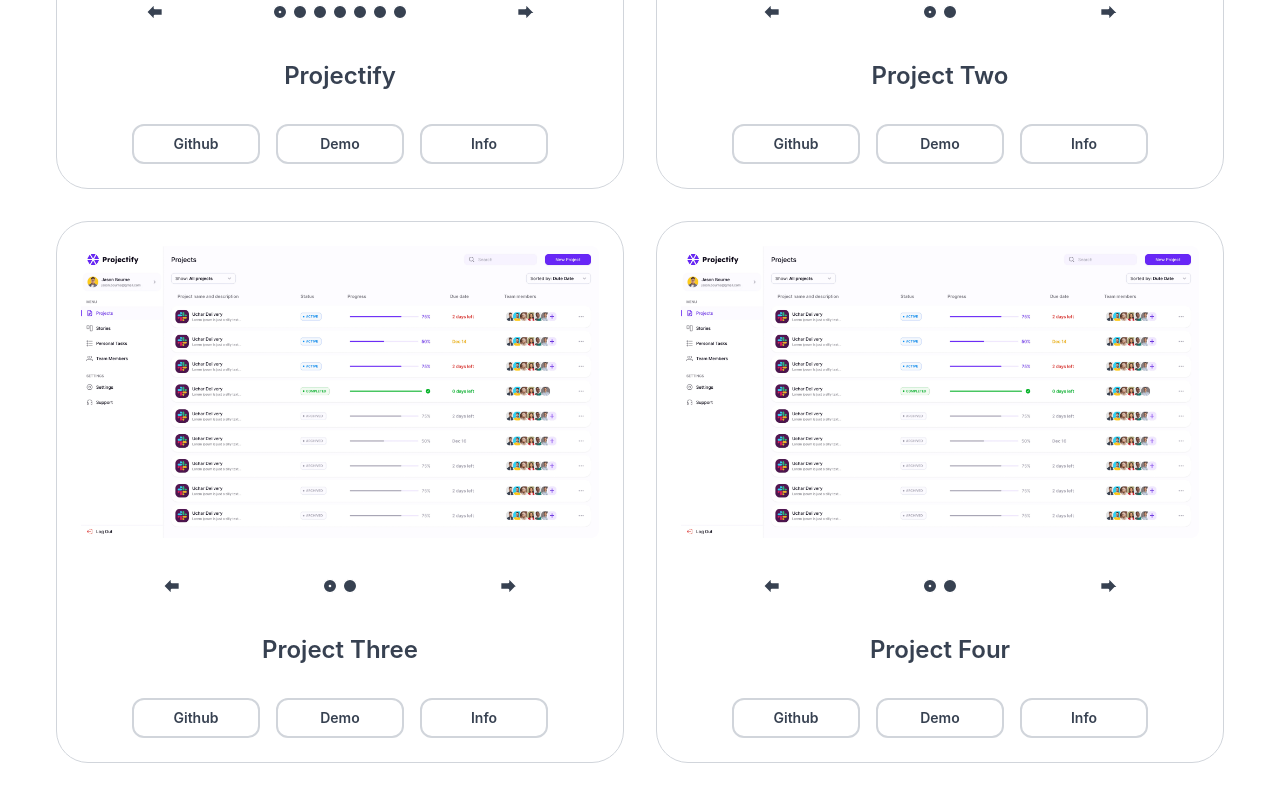
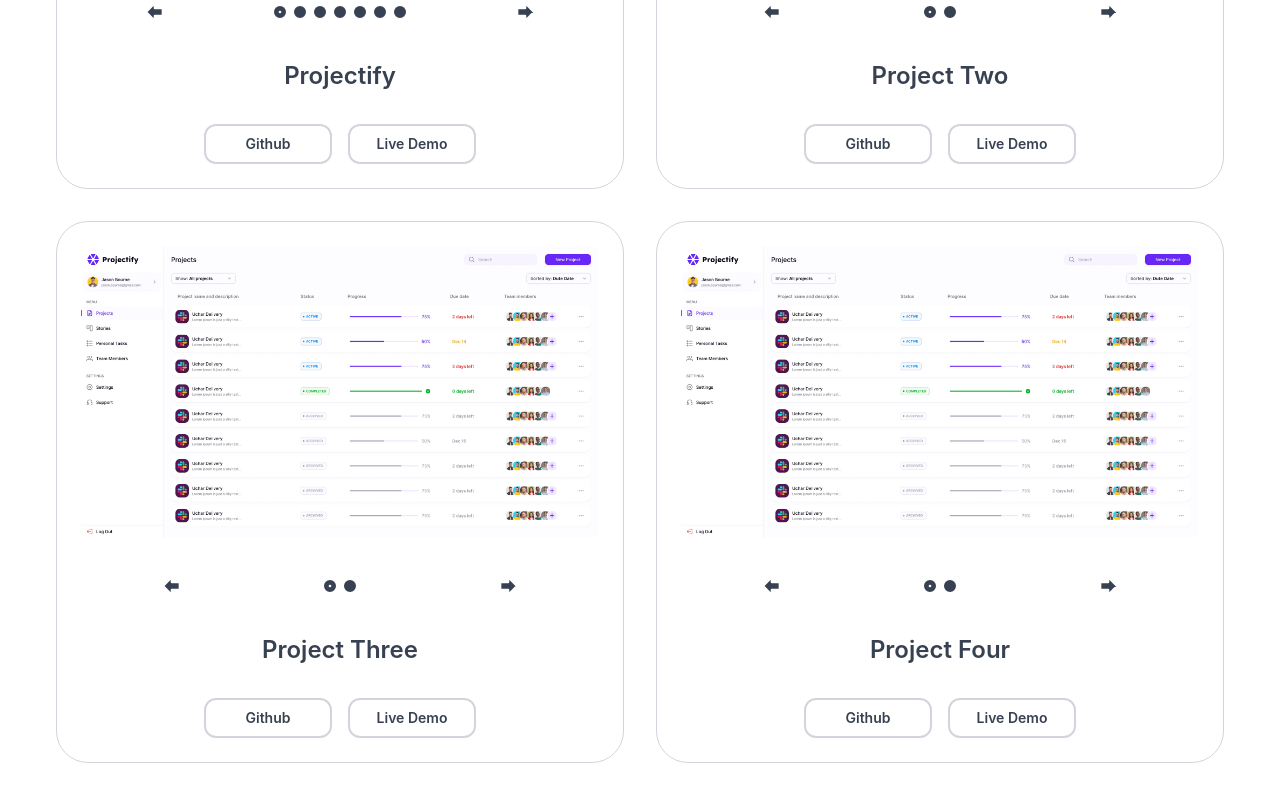
Before and after one commit to kulievdev/portfolio-website, a React (Vite) app: page / in a window 1280 px wide. Shown: the part 1540-2333 px from the top of the page. Built offline with nearby package versions, Linux system fonts and the light colour scheme.

Commit message:
Remove Info Cta

```diff
--- a/src/Components/Cta.tsx
+++ b/src/Components/Cta.tsx
@@ -35,7 +35,7 @@ const Cta: React.FC<CtaProps> = ({ type, projectCtaText }) => {
             );
           case "project cta":
             return (
-              <button className="w-[8rem] rounded-xl border-2 border-gray-300 px-6 py-2 text-sm font-semibold text-gray-700 transition-colors duration-300 ease-linear hover:border-gray-700 hover:bg-gray-700 hover:text-white desktop:text-lg ">
+              <button className="w-[8rem] rounded-xl  border-2 border-gray-300 px-6 py-2 text-sm font-semibold text-gray-700 transition-colors duration-300 ease-linear hover:border-gray-700 hover:bg-gray-700 hover:text-white desktop:w-[10rem] desktop:text-lg ">
                 {projectCtaText}
               </button>
             );
--- a/src/Pages/Projects/Project.tsx
+++ b/src/Pages/Projects/Project.tsx
@@ -98,8 +98,7 @@ const Project: React.FC<ProjectProps> = ({ name, images, index }) => {
       </h2>
       <div className="flex flex-wrap justify-center gap-4">
         <Cta type="project cta" projectCtaText="Github" />
-        <Cta type="project cta" projectCtaText="Demo" />
-        <Cta type="project cta" projectCtaText="Info" />
+        <Cta type="project cta" projectCtaText="Live Demo" />
       </div>
     </Component>
   );
```
